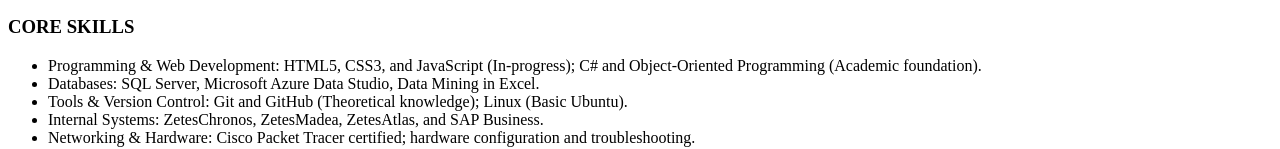
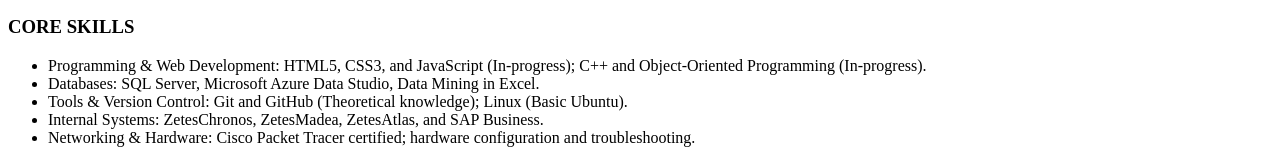
Before and after one commit to lwandledani-coder/linda-mthombeni-cv-project01, a plain HTML site: page myresume.html in a window 1280 px wide. Shown: the part 318-467 px from the top of the page. Drawn offline with Linux system fonts and the light colour scheme.

Commit message:
Replaced C# with C++

```diff
--- a/myresume.html
+++ b/myresume.html
@@ -26,7 +26,7 @@
     <div>
         <h3>CORE SKILLS</h3>
         <ul>
-            <li>Programming & Web Development: HTML5, CSS3, and JavaScript (In-progress); C# and Object-Oriented Programming (Academic foundation).</li>
+            <li>Programming & Web Development: HTML5, CSS3, and JavaScript (In-progress); C++ and Object-Oriented Programming (In-progress).</li>
             <li>Databases: SQL Server, Microsoft Azure Data Studio, Data Mining in Excel.</li>
             <li>Tools & Version Control: Git and GitHub (Theoretical knowledge); Linux (Basic Ubuntu).</li>
             <li>Internal Systems: ZetesChronos, ZetesMadea, ZetesAtlas, and SAP Business.</li>
```
